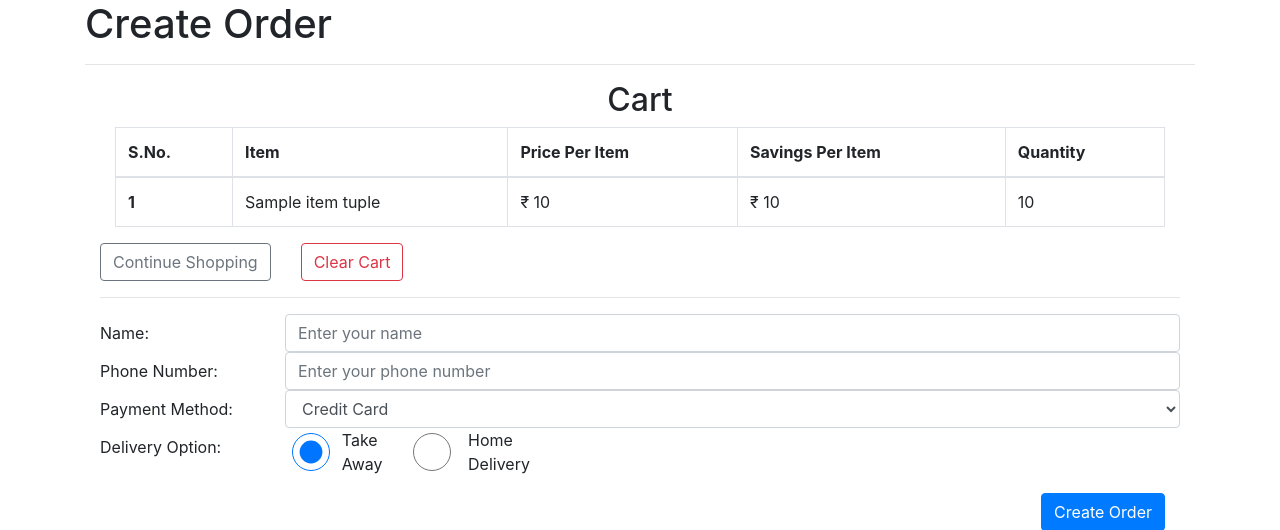
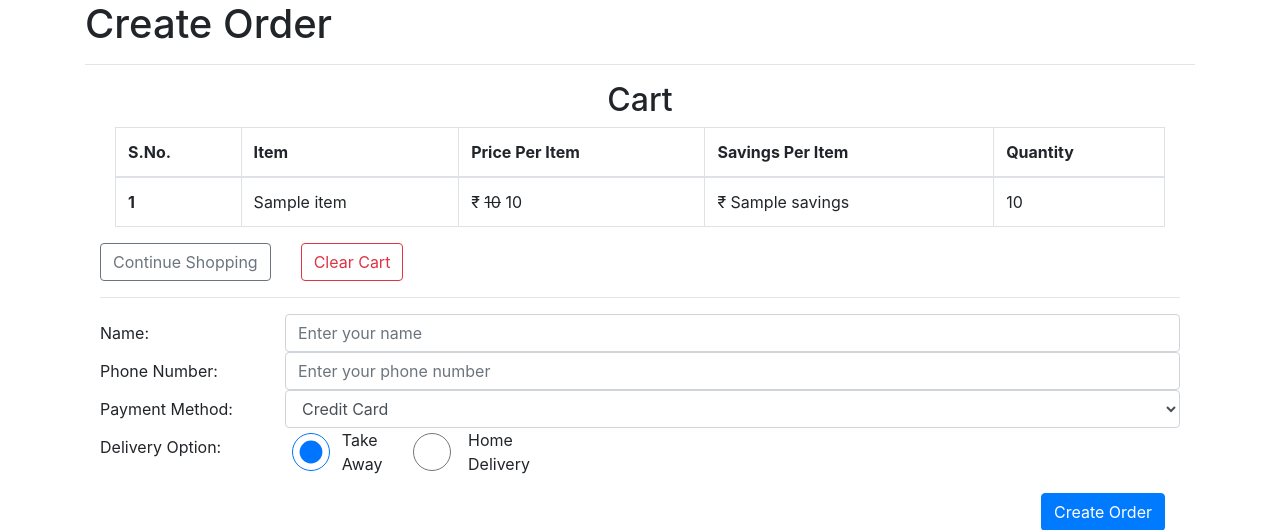
Before and after one commit to girlscript-blr/code-with-girlscript-bangalore, a Django app: template Hard/1. Shopping Cart Problem/solutions/chttrjeankr_Ankur_Chattopadhyay/shoppingcart/templates/create_order.html in a window 1280 px wide. Shown: the top 530 px of the page. Run offline with Django 3.2, Linux system fonts and the light colour scheme; the template is opened without the code that fills it: most values are stand-ins (such as "Sample title", 1, 10 or a date in 2020); some libraries are stand-ins or nearby versions.

Commit message:
style: change display of cart prices
introduced strikethrough for discounted prices

```diff
--- a/Hard/1. Shopping Cart Problem/solutions/chttrjeankr_Ankur_Chattopadhyay/shoppingcart/templates/create_order.html
+++ b/Hard/1. Shopping Cart Problem/solutions/chttrjeankr_Ankur_Chattopadhyay/shoppingcart/templates/create_order.html
@@ -18,12 +18,20 @@
           </tr>
         </thead>
         <tbody>
-          {% for item_tuple, quantity in cart.items %}
+          {% for item, quantity in cart.items %}
           <tr>
             <th scope="row">{{ forloop.counter }}</th>
-            <td>{{ item_tuple.item_name }}</td>
-            <td>&#8377; {{ item_tuple.final_price_per_item }}</td>
-            <td>&#8377; {{ item_tuple.amount_saved_per_item }}</td>
+            <td>{{ item.name }}</td>
+            {% if item.discount_price != 0 %}
+            <td>
+              &#8377; <strike>{{ item.original_price }}</strike>
+              {{item.actual_price }}
+            </td>
+            <td>&#8377; {{ item.savings }}</td>
+            {% else %}
+            <td>&#8377; {{ item.actual_price }}</td>
+            <td>N/A</td>
+            {% endif %}
             <td>{{ quantity }}</td>
           </tr>
           {% endfor %}
```
